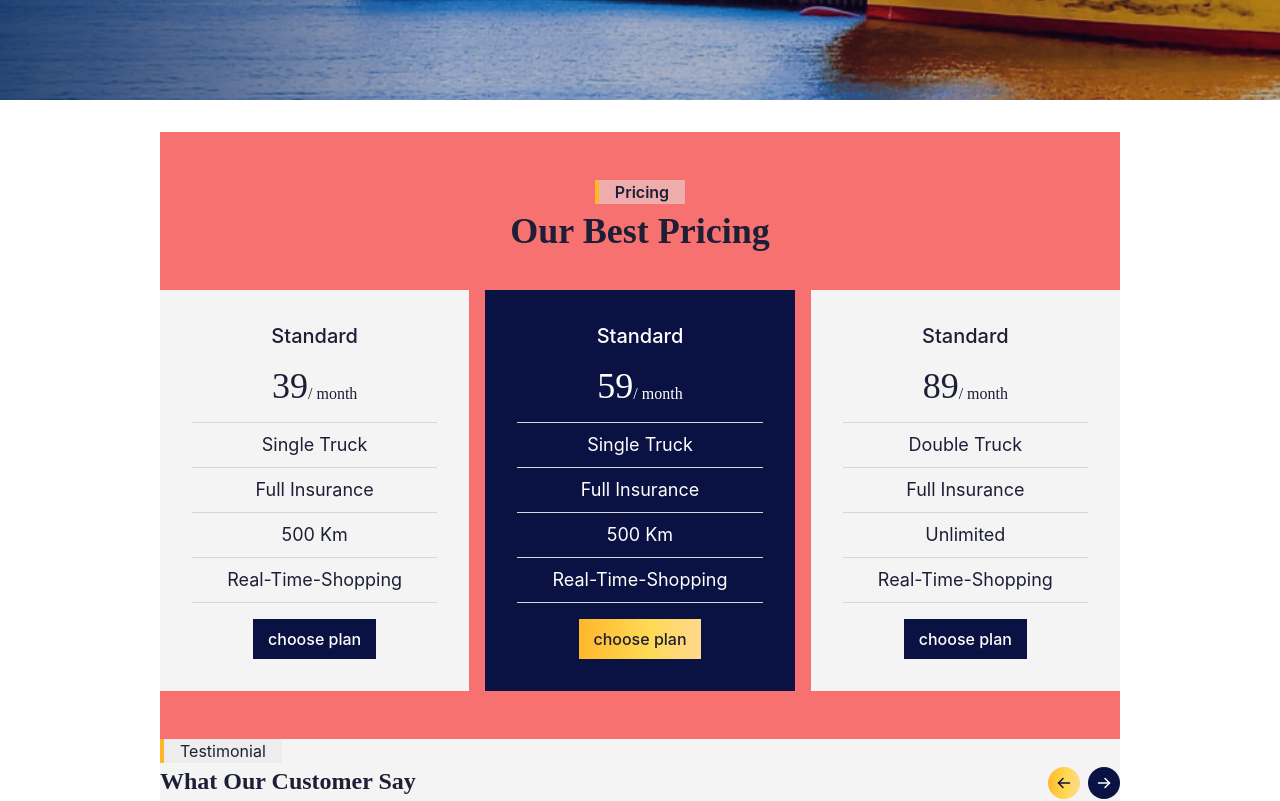
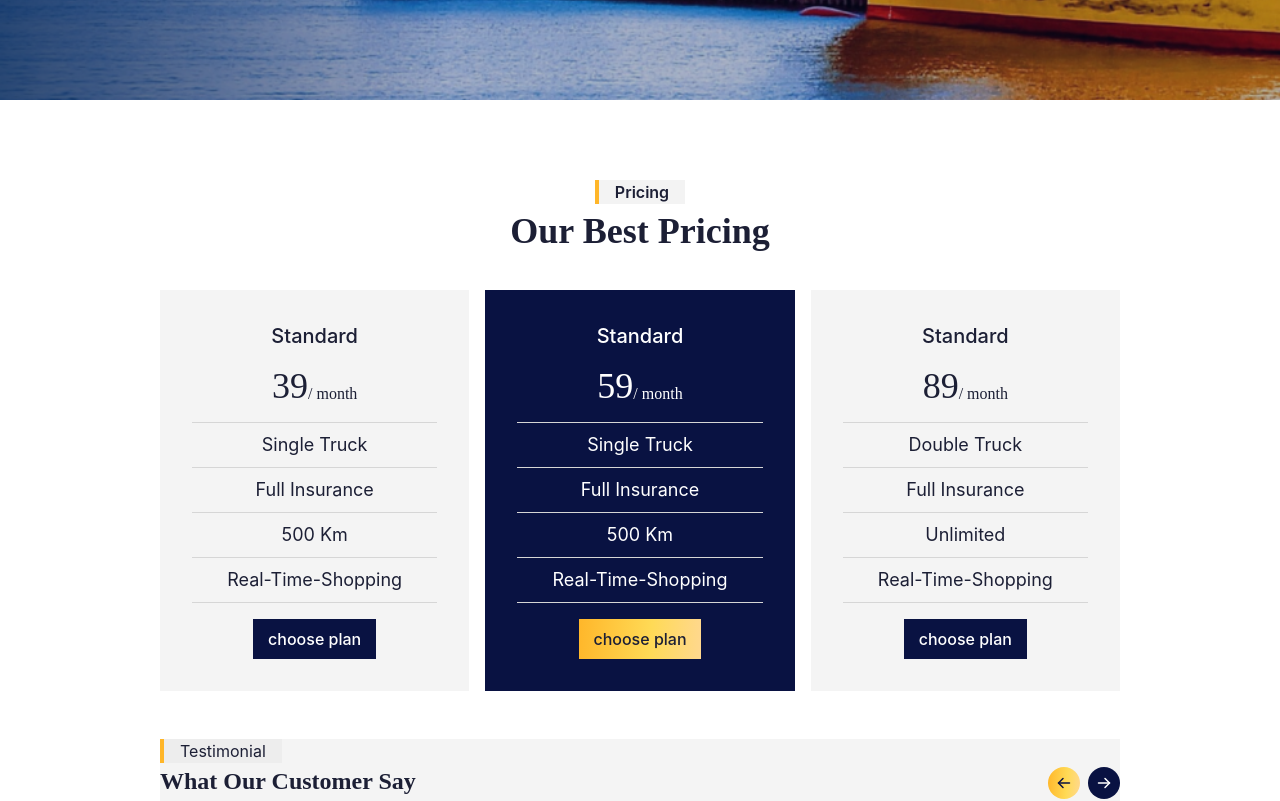
Before and after one commit to smartcollins/logistics, a React (Create React App) app: page /pricing in a window 1280 px wide. Shown: the part 540-1341 px from the top of the page. Built offline with nearby package versions, Linux system fonts and the light colour scheme.

Commit message:
odified Pricing

```diff
--- a/src/pages/Pricing.jsx
+++ b/src/pages/Pricing.jsx
@@ -40,7 +40,7 @@ const Pricing = () => {
     return (
         <div>
             <div>{banner.slice(10, 11).map((item, idx) => <Banner key={idx} {...item} />)}</div>
-            <div style={{ color: color.darkTxt }} className=' capitalize mx-auto my-8 py-8 bg-red-400 md:w-3/4'>
+            <div style={{ color: color.darkTxt }} className=' capitalize mx-auto my-8 md:py-8 md:w-3/4'>
                 <div>
                     <Caption mid={true} dark={true} txt={'pricing'} txt2={'our best pricing'} />
                     <div className='flex flex-wrap gap-4 text-center py-4 lg:flex-nowrap'>
```
